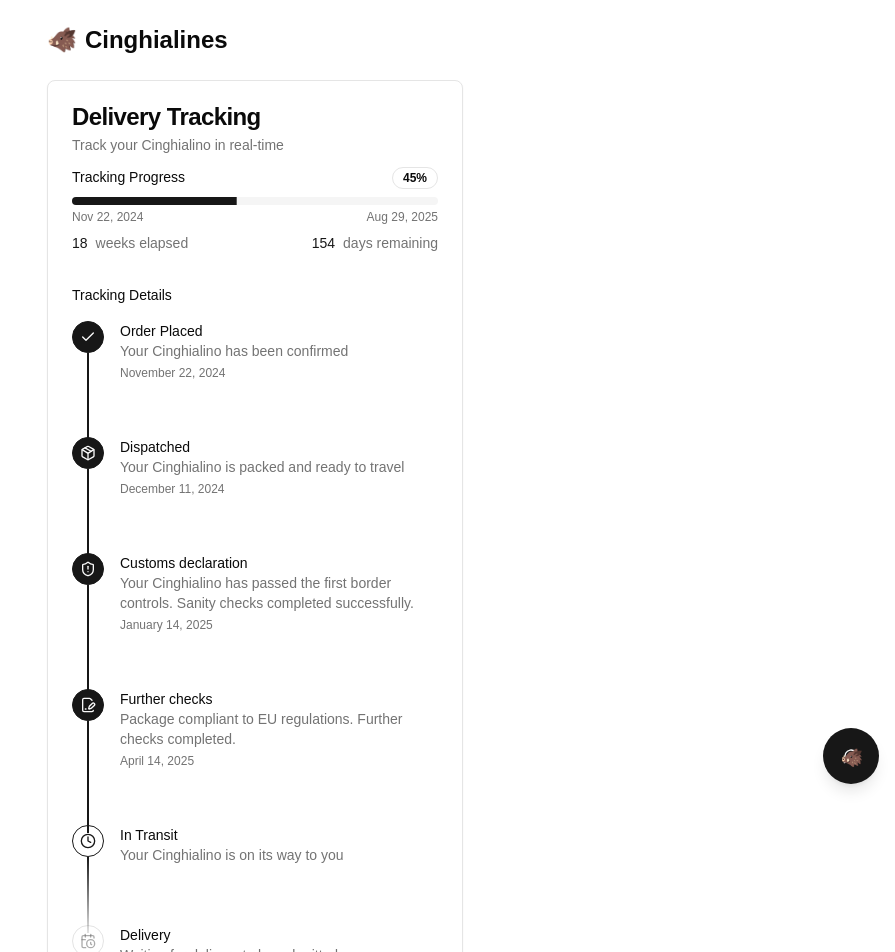
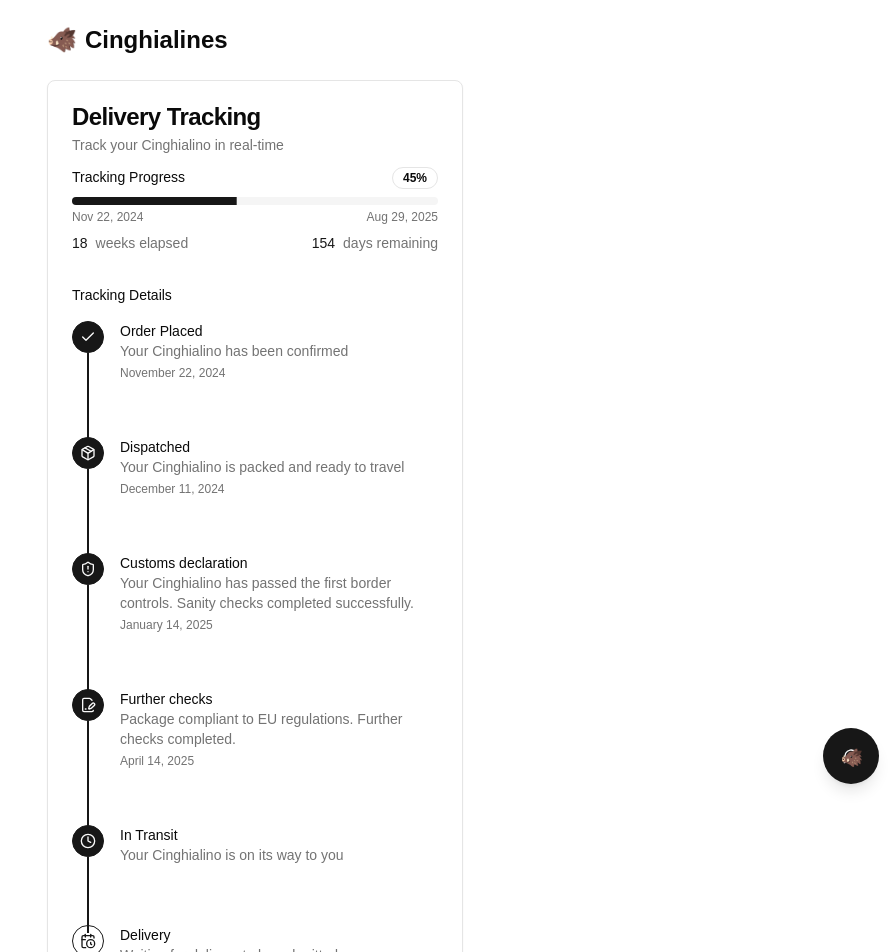
Before and after one commit to MammaMiaDev/MammaMiaDev.github.io, a Next.js app: page / in a window 1280 px wide. Shown: the top 952 px of the page, without its empty margins (385-1280 px from the left). Built offline with nearby package versions, Linux system fonts and the light colour scheme.

Commit message:
Delivery in progress

```diff
--- a/shipment-tracking.tsx
+++ b/shipment-tracking.tsx
@@ -77,16 +77,16 @@ export default function ShipmentTracking() {
       details: "Your Cinghialino is on its way to you",
       date: "",
       icon: <Clock className="h-4 w-4" />,
-      status: "in-progress",
+      status: "completed",
       delay: shippingDelayDays,
     },
     {
       id: 6,
       title: "Delivery",
       details: "Waiting for delivery to be submitted",
-      date: format(estimatedDeliveryDate, "MMMM dd, yyyy"),
+      date: format(new Date(), "MMMM dd, yyyy"),
       icon: <CalendarClock className="h-4 w-4" />,
-      status: "pending",
+      status: "in-progress",
       delay: 0,
     },
   ]
```
